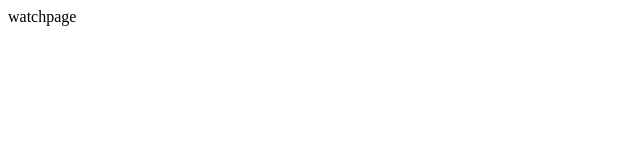
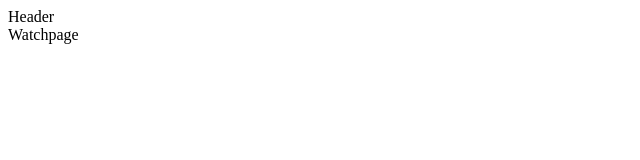
Before and after one commit to rinetranger/react-youtube, a React (Create React App) app: page /watch in a window 1280 px wide. Shown: the top 160 px of the page, without its empty margins (0-640 px from the left). Built offline with nearby package versions, Linux system fonts and the light colour scheme.

Commit message:
Making-Layout&Headerstructure

```diff
--- /dev/null
+++ b/src/components/Header/Header.js
@@ -0,0 +1,11 @@
+import React from 'react'
+
+const Header = () => {
+    return (
+        <div>
+            Header
+        </div>
+    )
+}
+
+export default Header
--- /dev/null
+++ b/src/components/Layout/Layout.js
@@ -0,0 +1,13 @@
+import React from 'react'
+import Header from '../Header/Header'
+
+const Layout = ({children}) => {
+    return (
+        <div>
+            <Header />
+            {children}
+        </div>
+    )
+}
+
+export default Layout
--- a/src/pages/Search.js
+++ b/src/pages/Search.js
@@ -1,9 +1,12 @@
 import React from 'react'
+import Layout from '../components/Layout/Layout'
 
  const Search = () => {
     return (
         <div>
-           searchpage
+            <Layout>
+            Searchpage
+            </Layout>
         </div>
     )
 }
--- a/src/pages/Top.js
+++ b/src/pages/Top.js
@@ -1,9 +1,12 @@
 import React from 'react'
+import Layout from '../components/Layout/Layout'
 
 const Top = () => {
     return (
         <div>
+            <Layout>
             Toppage
+            </Layout>
         </div>
     )
 }
--- a/src/pages/Watch.js
+++ b/src/pages/Watch.js
@@ -1,9 +1,12 @@
 import React from 'react'
+import Layout from '../components/Layout/Layout'
 
 const Watch = () => {
     return (
         <div>
-           watchpage
+            <Layout>
+                Watchpage
+            </Layout>
         </div>
     )
 }
```
